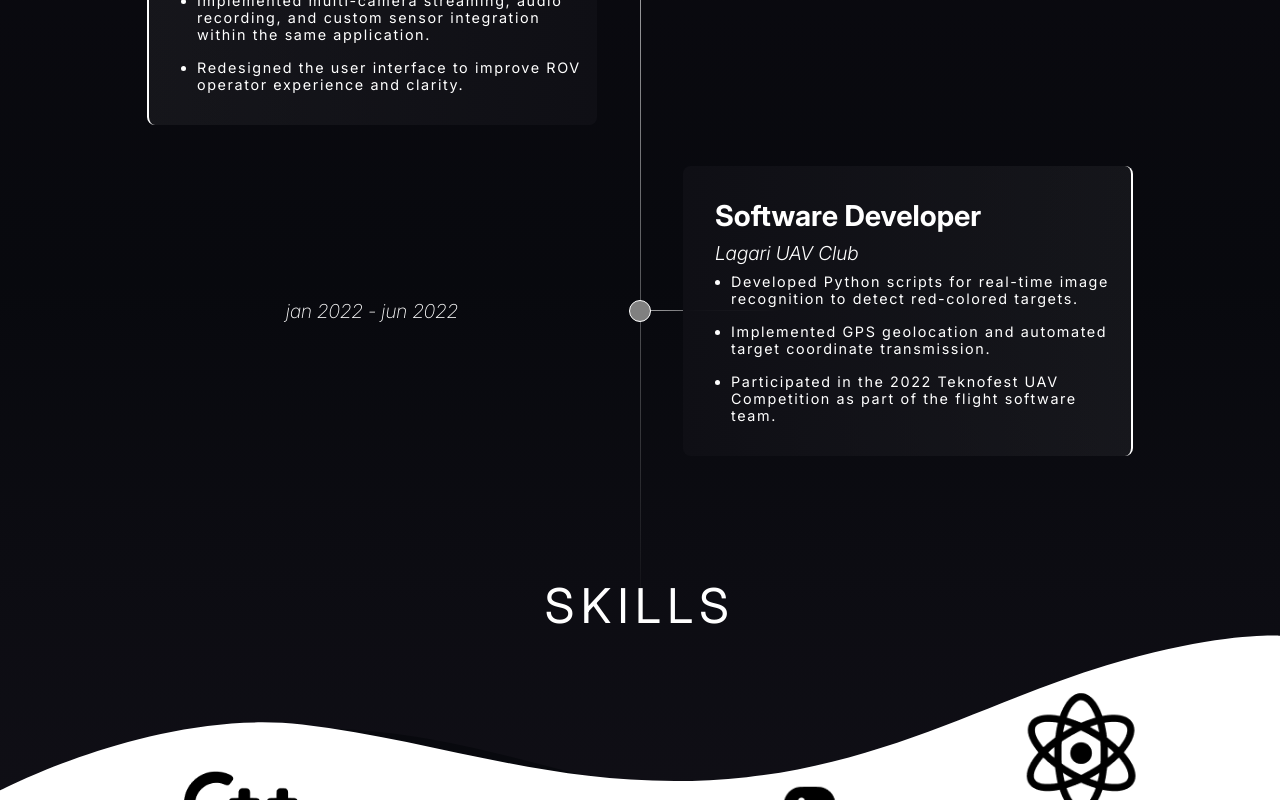
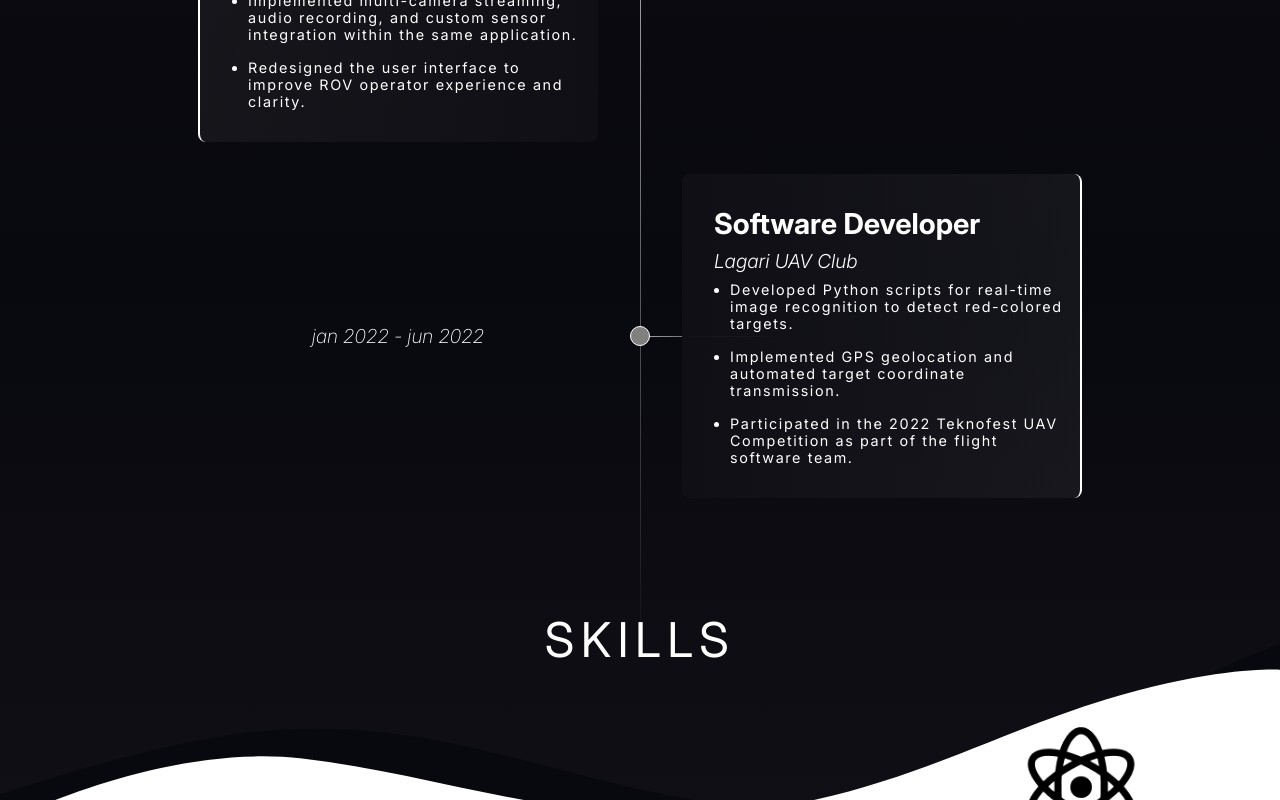
Before and after one commit to joeshawky/portfolio, a React (Vite) app: page / in a window 1280 px wide. Shown: the part 915-1715 px from the top of the page. Built offline with nearby package versions, Linux system fonts and the light colour scheme.

Commit message:
fixed project cards sizing

```diff
--- a/src/components/ProjectsSection/styles.module.css
+++ b/src/components/ProjectsSection/styles.module.css
@@ -17,7 +17,7 @@
     margin-top: clamp(2rem, 8vw, 4rem);
     display: grid;
     grid-template-columns: repeat(auto-fit, minmax(250px, 1fr));
-    max-width: 1000px;
+    max-width: 1400px;
     gap: 5rem;
     padding-inline: min(20rem, 8%);
     margin-left: auto;
--- a/src/index.css
+++ b/src/index.css
@@ -3,6 +3,7 @@
 * {
   margin: 0;
   padding: 0;
+  box-sizing: border-box;
 }
 
 :root {
```
